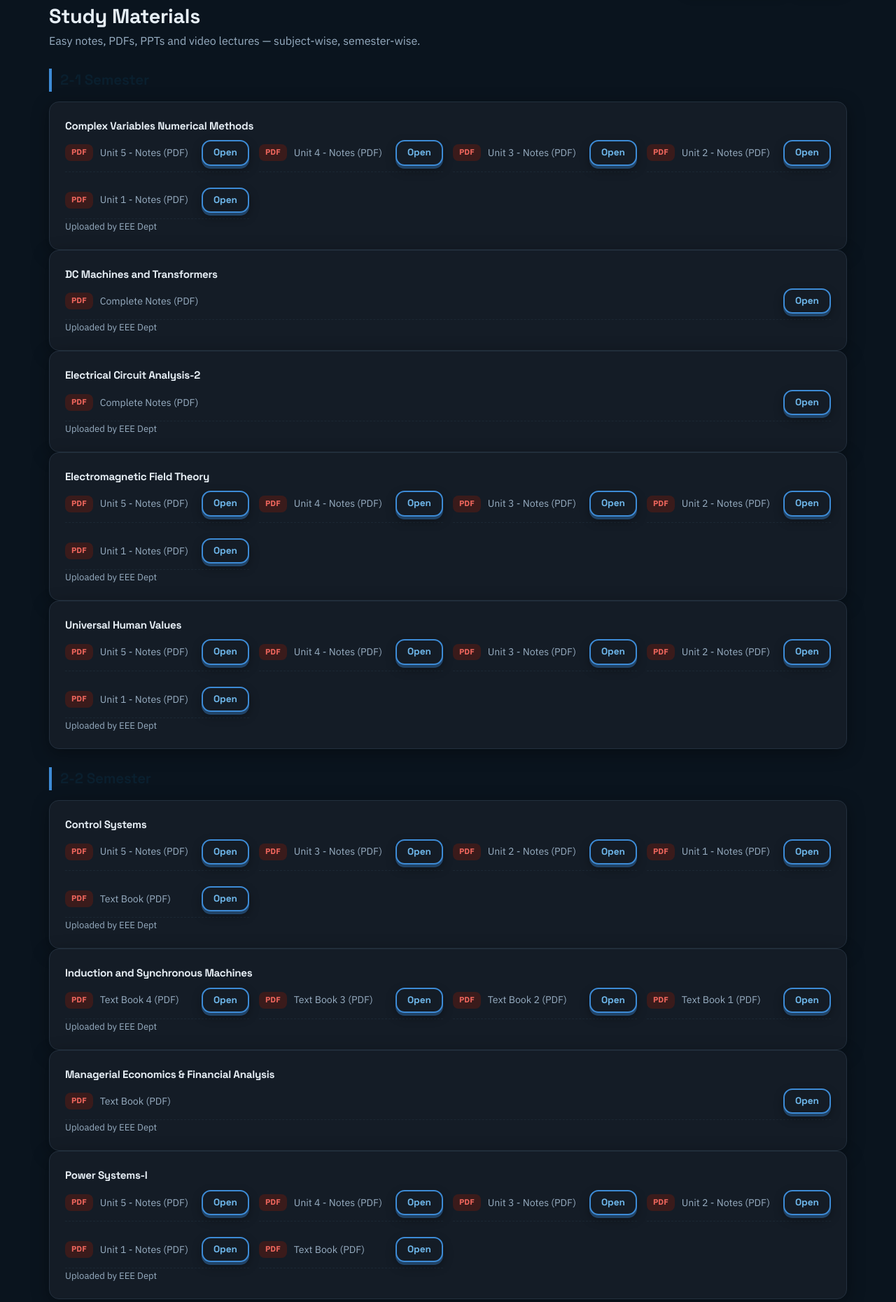
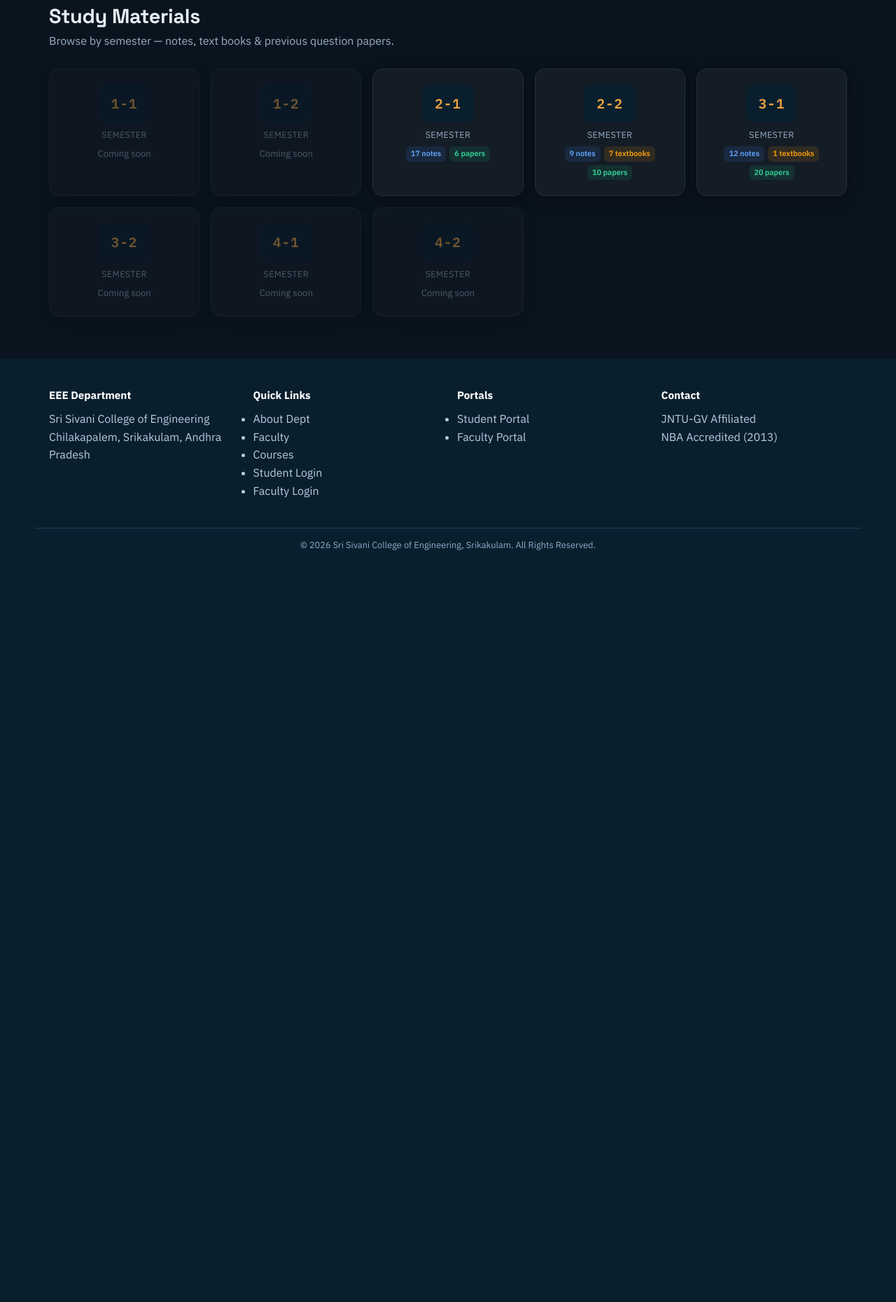
Before and after one commit to Daemon-018/ssce-eee-portal, a Flask app: page /study-materials in a window 1280 px wide. Shown: the part 62-1922 px from the top of the page at 70% size. After the commit the page ends 848 px from the top, so only its background shows below. Run offline with Flask 3, Linux system fonts and the light colour scheme; the visitor is signed in with stand-in values (Sample User, id 1); data comes from the database, SQL or seed files in the repository.

Commit message:
feat: study materials folder navigation (semester > subject > notes/textbooks/previous papers)

```diff
--- a/app.py
+++ b/app.py
@@ -639,15 +639,101 @@ def _group_by_sem(rows):
     return {sem: by_sem[sem] for sem in sorted(by_sem, key=_sem_key)}
 
 
+# ── study‑materials folder navigation ──────────────────────────────────────────
+
+_SEM_ORDER = ["1-1","1-2","2-1","2-2","3-1","3-2","4-1","4-2"]
+
 @app.route("/study-materials")
 @login_required()
 def study_materials():
     db = get_db_conn()
-    rows = db.execute(
-        "SELECT * FROM study_materials ORDER BY year_sem, subject, posted_on DESC, id DESC"
+    counts = {}
+    for r in db.execute("""SELECT year_sem, category, COUNT(*) c
+                           FROM study_materials GROUP BY year_sem, category"""):
+        counts.setdefault(r["year_sem"], {"notes":0,"textbook":0,"reference":0})
+        counts[r["year_sem"]][r["category"]] = r["c"]
+    pyq_counts = {}
+    for r in db.execute("SELECT year_sem, COUNT(*) c FROM pyq GROUP BY year_sem"):
+        pyq_counts[r["year_sem"]] = r["c"]
+    sems = []
+    for s in _SEM_ORDER:
+        sems.append({
+            "name": s,
+            "notes": counts.get(s,{}).get("notes",0),
+            "textbooks": counts.get(s,{}).get("textbook",0),
+            "papers": pyq_counts.get(s,0),
+            "has_data": s in counts or s in pyq_counts,
+        })
+    return render_template("study_materials.html", sems=sems)
+
+
+@app.route("/study-materials/<sem>")
+@login_required()
+def study_subjects(sem):
+    if sem not in _SEM_ORDER:
+        abort(404)
+    db = get_db_conn()
+    subjects = db.execute(
+        """SELECT subject,
+                  SUM(CASE WHEN category='notes' THEN 1 ELSE 0 END) as notes,
+                  SUM(CASE WHEN category='textbook' THEN 1 ELSE 0 END) as textbooks
+           FROM study_materials WHERE year_sem=? GROUP BY subject ORDER BY subject""",
+        (sem,)
     ).fetchall()
-    by_sem = _group_by_sem(rows)
-    return render_template("study_materials.html", by_sem=by_sem)
+    pyq_counts = {}
+    for r in db.execute("SELECT subject, COUNT(*) c FROM pyq WHERE year_sem=? GROUP BY subject", (sem,)):
+        pyq_counts[r["subject"]] = r["c"]
+    seen = set()
+    subs = []
+    for s in subjects:
+        seen.add(s["subject"])
+        subs.append({
+            "name": s["subject"],
+            "notes": s["notes"],
+            "textbooks": s["textbooks"],
+            "papers": pyq_counts.get(s["subject"], 0),
+        })
+    for subj, cnt in sorted(pyq_counts.items()):
+        if subj in seen:
+            continue
+        subs.append({"name": subj, "notes": 0, "textbooks": 0, "papers": cnt})
+    return render_template("study_subjects.html", sem=sem, subjects=subs)
+
+
+@app.route("/study-materials/<sem>/<subject>")
+@login_required()
+def study_subject(sem, subject):
+    if sem not in _SEM_ORDER:
+        abort(404)
+    db = get_db_conn()
+    items = db.execute(
+        "SELECT * FROM study_materials WHERE year_sem=? AND subject=? ORDER BY category, title",
+        (sem, subject)
+    ).fetchall()
+    papers = db.execute(
+        "SELECT * FROM pyq WHERE year_sem=? AND subject=? ORDER BY year DESC, exam",
+        (sem, subject)
+    ).fetchall()
+    if not items and not papers:
+        abort(404)
+
+    def _unit_order(t):
+        title = t.lower().strip()
+        import re
+        m = re.search(r'unit\s+([ivx]+|\d+)', title)
+        if not m:
+            return 99
+        tok = m.group(1)
+        if tok.isdigit():
+            return int(tok)
+        rom = {'i':1,'ii':2,'iii':3,'iv':4,'v':5,'vi':6,'vii':7,'viii':8,'ix':9,'x':10}
+        return rom.get(tok, 99)
+
+    notes = sorted([i for i in items if i["category"] == "notes"], key=lambda i: _unit_order(i["title"]))
+    textbooks = [i for i in items if i["category"] == "textbook"]
+    others = [i for i in items if i["category"] not in ("notes","textbook")]
+    return render_template("study_subject.html", sem=sem, subject=subject,
+                           notes=notes, textbooks=textbooks, others=others, papers=papers)
 
 
 @app.route("/pyq")
--- a/db.py
+++ b/db.py
@@ -87,7 +87,8 @@ CREATE TABLE IF NOT EXISTS study_materials (
     link TEXT DEFAULT '',
     uploaded_by TEXT DEFAULT 'EEE Dept',
     posted_on TEXT DEFAULT (date('now','localtime')),
-    year_sem TEXT NOT NULL DEFAULT '3-1'
+    year_sem TEXT NOT NULL DEFAULT '3-1',
+    category TEXT NOT NULL DEFAULT 'notes'  -- notes | textbook | reference
 );
 
 CREATE TABLE IF NOT EXISTS pyq (
@@ -279,6 +280,16 @@ def init_db():
         if "year_sem" not in cols:
             conn.execute(f"ALTER TABLE {tbl} ADD COLUMN year_sem TEXT NOT NULL DEFAULT '3-1'")
             print(f"[db] migrated: added {tbl}.year_sem")
+    # migration: study_materials category (notes | textbook | reference)
+    sm_cols = {r["name"] for r in conn.execute("PRAGMA table_info(study_materials)").fetchall()}
+    if "category" not in sm_cols:
+        conn.execute("ALTER TABLE study_materials ADD COLUMN category TEXT NOT NULL DEFAULT 'notes'")
+        print("[db] migrated: added study_materials.category")
+        # classify existing rows by title pattern
+        conn.execute("UPDATE study_materials SET category='textbook' WHERE LOWER(title) LIKE '%text book%' OR LOWER(title) LIKE '%data book%'")
+        conn.execute("UPDATE study_materials SET category='reference' WHERE kind IN ('ppt','video') OR LOWER(title) LIKE '%reference%' OR LOWER(title) LIKE '%comparison%'")
+        # everything else stays 'notes' (default)
+        print("[db] migrated: classified study_materials rows")
     conn.commit()
     conn.close()
 
--- a/static/css/style.css
+++ b/static/css/style.css
@@ -465,3 +465,30 @@ td.lunch{background:var(--warn-bg);color:var(--warn);font-weight:600;text-align:
 .man-name small{color:var(--sub);font-size:.78rem}
 .man-preview{font-size:.8rem;color:var(--sky);font-weight:600}
 .manage-form{margin-top:14px;border-top:1px dashed var(--line);padding-top:14px;display:flex;flex-direction:column;gap:12px}
+
+/* ── study‑materials folder navigation ─────────────────────────────────────── */
+.crumb{font-size:.82rem;color:var(--sub);margin-bottom:18px;display:flex;align-items:center;gap:6px;flex-wrap:wrap}
+.crumb a{color:var(--sky);text-decoration:none;font-weight:600}
+.crumb a:hover{color:var(--ink);text-decoration:underline}
+.crumb-sep{color:var(--sub);font-weight:400}
+
+.sem-grid,.subject-grid{display:grid;grid-template-columns:repeat(auto-fill,minmax(190px,1fr));gap:16px}
+
+.sem-folder,.subject-folder{display:flex;flex-direction:column;align-items:center;padding:22px 14px;text-align:center;cursor:pointer;transition:transform .15s,box-shadow .15s}
+.sem-folder:hover,.subject-folder:hover{transform:translateY(-4px);box-shadow:0 10px 28px rgba(0,0,0,.25)}
+.empty-folder{opacity:.45;cursor:default;pointer-events:none}
+
+.sem-folder-icon{font-family:'IBM Plex Mono',monospace;font-size:1.2rem;font-weight:700;color:var(--amber);background:var(--navy);border-radius:10px;padding:12px 18px;margin-bottom:8px;letter-spacing:1px}
+.sem-folder-label{font-size:.78rem;color:var(--sub);text-transform:uppercase;letter-spacing:.4px;margin-bottom:6px}
+.sem-folder-counts{display:flex;flex-wrap:wrap;gap:5px;justify-content:center}
+
+.sf-name{font-size:.92rem;font-weight:700;color:var(--ink);margin-bottom:6px;line-height:1.35;flex:1}
+.sf-counts{display:flex;flex-wrap:wrap;gap:5px}
+
+.fc{font-size:.68rem;font-weight:600;border-radius:6px;padding:2px 7px;display:inline-block}
+.fc-notes{background:rgba(59,130,246,.12);color:#60a5fa}
+.fc-text{background:rgba(245,158,11,.12);color:#f59e0b}
+.fc-papers{background:rgba(16,185,129,.12);color:#34d399}
+
+.mat-section{margin:28px 0}
+.mat-section-head{font-size:.92rem;font-weight:700;color:var(--navy);padding:6px 0 10px;border-bottom:2px solid var(--line);margin-bottom:8px}
--- a/templates/study_materials.html
+++ b/templates/study_materials.html
@@ -5,37 +5,30 @@
   <div class="container">
     <div class="page-head">
       <h1>Study Materials</h1>
-      <p class="muted">Easy notes, PDFs, PPTs and video lectures — subject-wise, semester-wise.</p>
+      <p class="muted">Browse by semester — notes, text books &amp; previous question papers.</p>
     </div>
 
-    {% if not by_sem %}
-      <div class="card empty-card"><p>No study materials uploaded yet.</p></div>
-    {% endif %}
-
-    {% for sem, by_subject in by_sem.items() %}
-    <h2 class="sem-sec">{{ sem }} Semester</h2>
-    {% for subject, items in by_subject.items() %}
-    <div class="card mat-card">
-      <h3>{{ subject }}</h3>
-      <div class="mat-list">
-        {% for it in items %}
-        <div class="mat-row">
-          <span class="kind-badge kind-{{ it.kind }}">{{ it.kind|upper }}</span>
-          <span class="mat-title">{{ it.title }}</span>
-          {% if it.link and it.link != '#' %}
-          <a class="btn btn-sm btn-outline" href="{{ it.link }}" target="_blank" rel="noopener">Open</a>
-          {% elif it.link == '#' %}
-          <span class="btn btn-sm btn-ghost disabled">Soon</span>
-          {% else %}
-          <span class="muted small">In-class handout</span>
-          {% endif %}
+    <div class="sem-grid">
+      {% for sem in sems %}
+      {% if sem.has_data %}
+      <a class="card sem-folder has-data" href="{{ url_for('study_subjects', sem=sem.name) }}">
+        <div class="sem-folder-icon">{{ sem.name }}</div>
+        <div class="sem-folder-label">Semester</div>
+        <div class="sem-folder-counts">
+          {% if sem.notes %}<span class="fc fc-notes">{{ sem.notes }} notes</span>{% endif %}
+          {% if sem.textbooks %}<span class="fc fc-text">{{ sem.textbooks }} textbooks</span>{% endif %}
+          {% if sem.papers %}<span class="fc fc-papers">{{ sem.papers }} papers</span>{% endif %}
         </div>
-        {% endfor %}
+      </a>
+      {% else %}
+      <div class="card sem-folder empty-folder">
+        <div class="sem-folder-icon">{{ sem.name }}</div>
+        <div class="sem-folder-label">Semester</div>
+        <p class="muted small">Coming soon</p>
       </div>
-      <p class="muted small">Uploaded by {{ items[0].uploaded_by }}</p>
+      {% endif %}
+      {% endfor %}
     </div>
-    {% endfor %}
-    {% endfor %}
   </div>
 </section>
 {% endblock %}
```
Also changed, not shown: seed_data.py (+2 -2 lines), templates/study_subject.html (added, +103 -0 lines), templates/study_subjects.html (added, +33 -0 lines).
